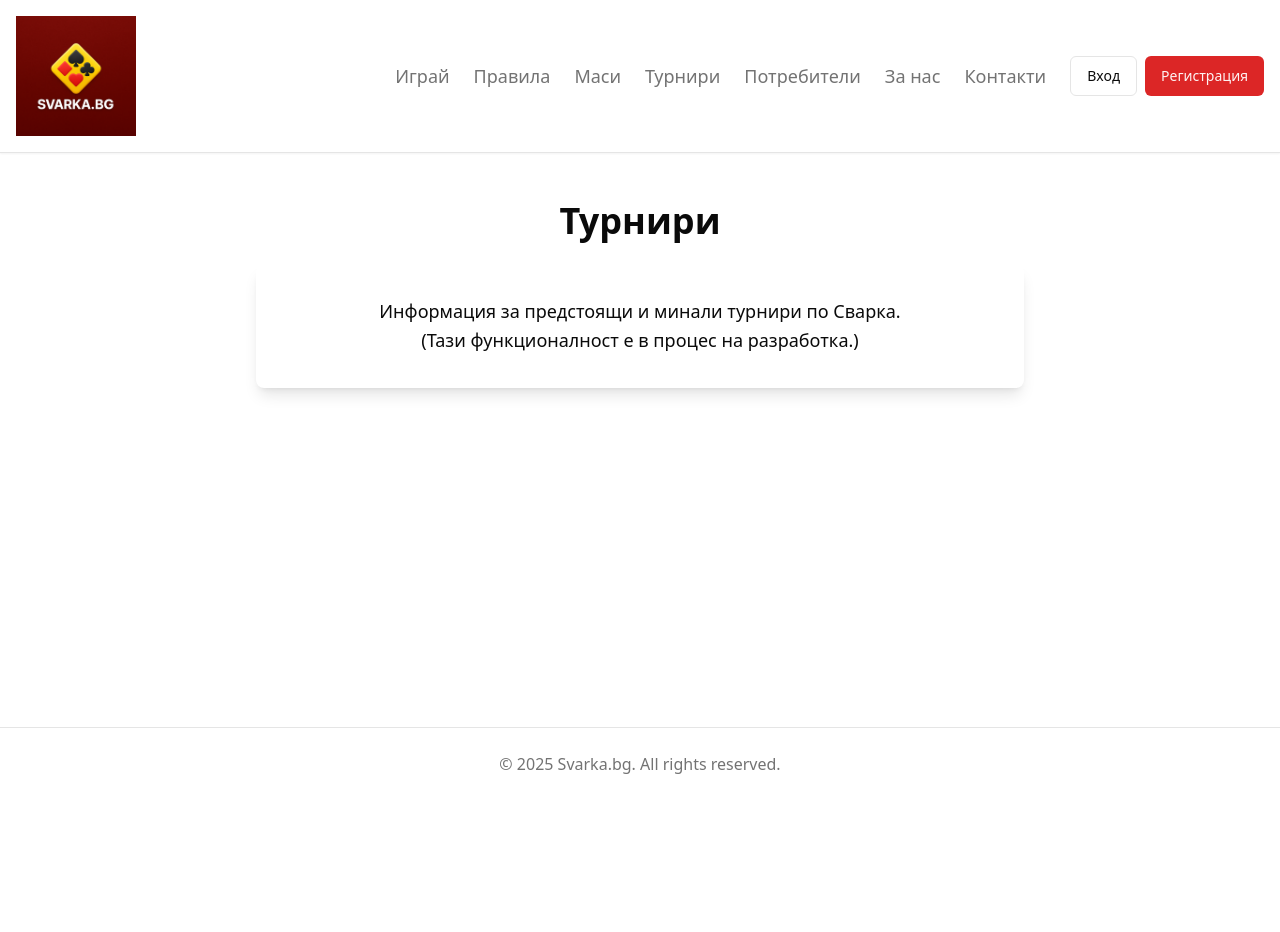
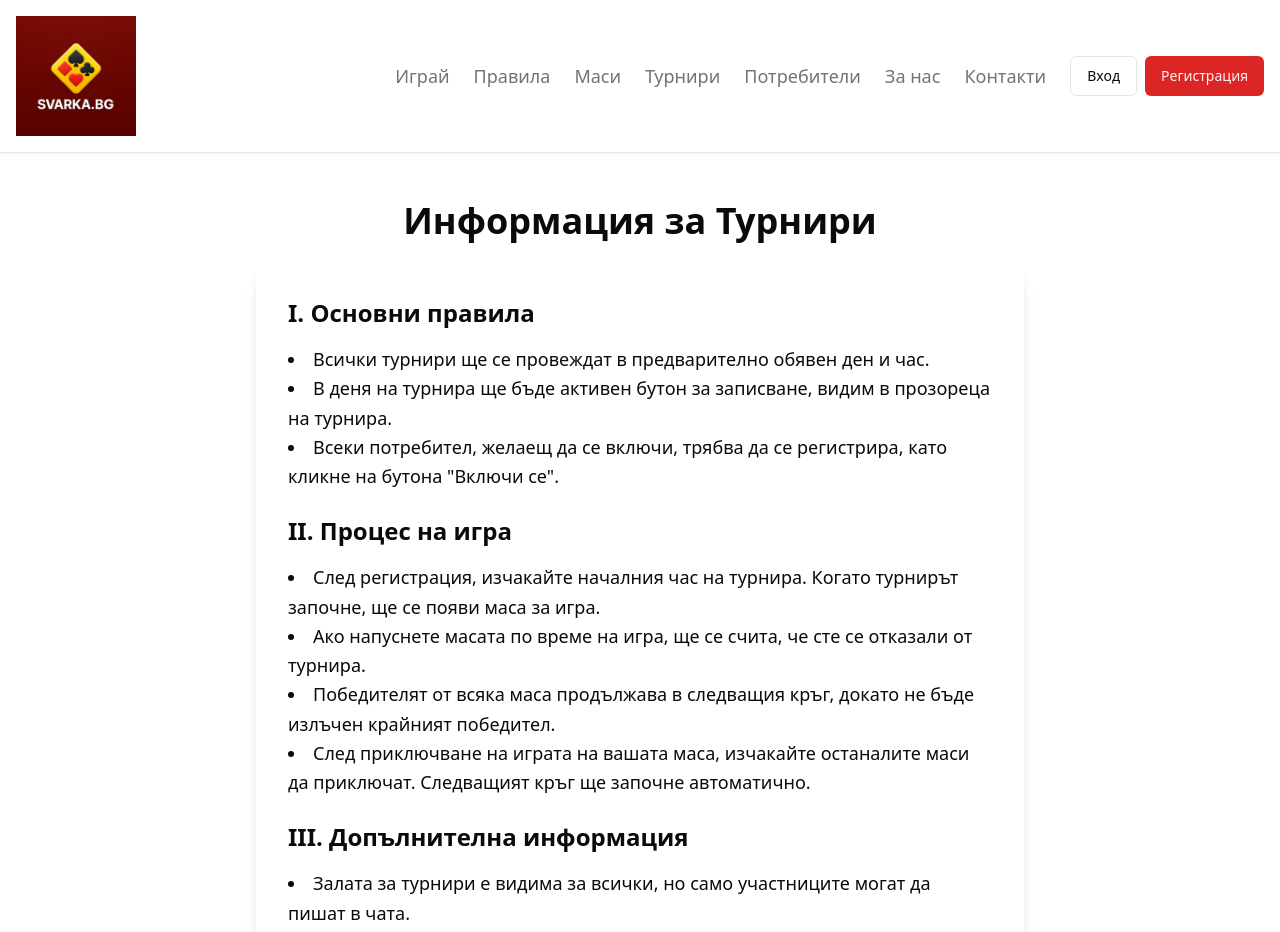
Before and after one commit to bojodanchev/svarka-modern, a Next.js app: page /tournaments in a window 1280 px wide. Shown: the top 932 px of the page. Before the commit the page ends 800 px from the top, so only its background shows below. Built offline with nearby package versions, Linux system fonts and the light colour scheme.

Commit message:
feat: update tournaments page with detailed content

```diff
--- a/src/app/tournaments/page.tsx
+++ b/src/app/tournaments/page.tsx
@@ -1,13 +1,54 @@
 const TournamentsPage = () => {
   return (
     <div className="container mx-auto p-4 py-8">
-      <h1 className="text-4xl font-extrabold text-center mb-6">Турнири</h1>
+      <h1 className="text-4xl font-extrabold text-center mb-6">Информация за Турнири</h1>
       <div className="max-w-3xl mx-auto bg-card text-card-foreground p-8 rounded-lg shadow-lg">
-        <p className="text-lg leading-relaxed text-center">
-          Информация за предстоящи и минали турнири по Сварка.
-          <br />
-          (Тази функционалност е в процес на разработка.)
-        </p>
+        <h2 className="text-2xl font-bold mb-4">I. Основни правила</h2>
+        <ul className="list-disc list-inside text-lg leading-relaxed">
+          <li>
+            Всички турнири ще се провеждат в предварително обявен ден и час.
+          </li>
+          <li>
+            В деня на турнира ще бъде активен бутон за записване, видим в
+            прозореца на турнира.
+          </li>
+          <li>
+            Всеки потребител, желаещ да се включи, трябва да се регистрира,
+            като кликне на бутона "Включи се".
+          </li>
+        </ul>
+
+        <h2 className="text-2xl font-bold mt-6 mb-4">II. Процес на игра</h2>
+        <ul className="list-disc list-inside text-lg leading-relaxed">
+          <li>
+            След регистрация, изчакайте началния час на турнира. Когато
+            турнирът започне, ще се появи маса за игра.
+          </li>
+          <li>
+            Ако напуснете масата по време на игра, ще се счита, че сте се
+            отказали от турнира.
+          </li>
+          <li>
+            Победителят от всяка маса продължава в следващия кръг, докато не
+            бъде излъчен крайният победител.
+          </li>
+          <li>
+            След приключване на играта на вашата маса, изчакайте останалите
+            маси да приключат. Следващият кръг ще започне автоматично.
+          </li>
+        </ul>
+
+        <h2 className="text-2xl font-bold mt-6 mb-4">III. Допълнителна информация</h2>
+        <ul className="list-disc list-inside text-lg leading-relaxed">
+          <li>
+            Залата за турнири е видима за всички, но само участниците могат да
+            пишат в чата.
+          </li>
+          <li>
+            Ако играч не се появи на масата до 1 минута, той се дисквалифицира
+            и се връща входната му такса.
+          </li>
+        </ul>
       </div>
     </div>
   );
```
